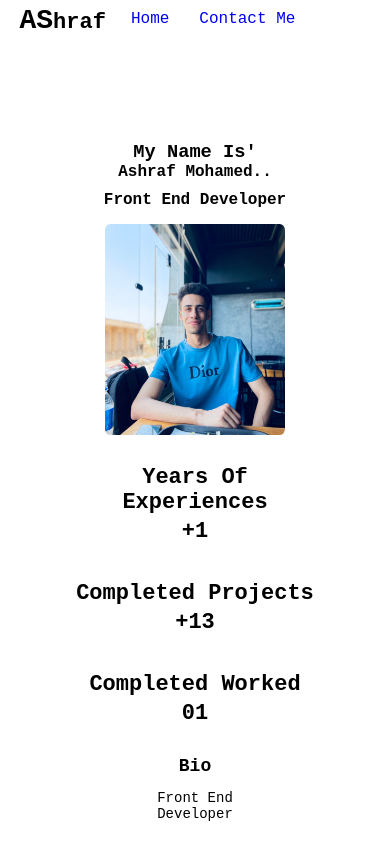
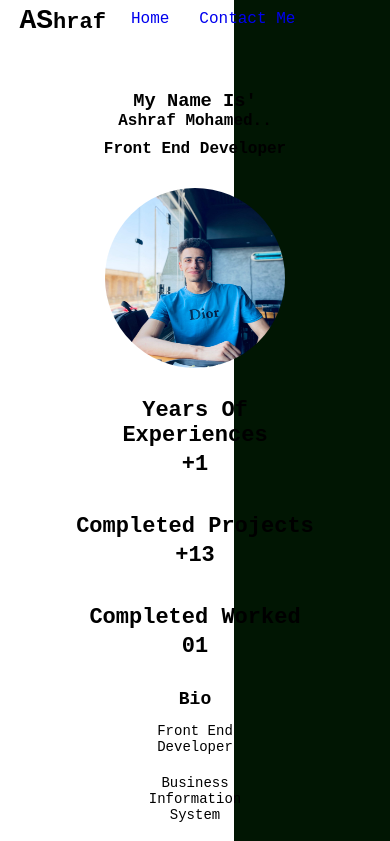
Before and after one commit to ashrafmo-1/ashrafmohamed-1_Protfolio, a React (Create React App) app: page / in a window 390 px wide. Shown: the top 841 px of the page. Built offline with nearby package versions, Linux system fonts and the light colour scheme; some icons are missing.

Commit message:
edit theme

```diff
--- a/src/App.css
+++ b/src/App.css
@@ -123,9 +123,10 @@
 /* start header */
 .homeContent {
     display: flex;
-    justify-content: space-between;
+    justify-content: space-around;
     align-items: center;
-    padding-top: 100px;
+    position: relative;
+    transform: translateY(25%);
 
     /* information photo and social links */
     .informationAndSocial{
@@ -177,6 +178,7 @@
 
 @media(max-width: 1050px) {
     .homeContent {
+        transform: translateY(40%);
         .informationAndSocial{
             :nth-child(2){
                 font-size: 1rem;
@@ -211,6 +213,8 @@
 
 @media(max-width:500px) {
     .homeContent {
+        transform: translateY(5%);
+        padding-bottom: 40px;
         display: grid;
         justify-content: center;
         margin-bottom: 30px;
@@ -249,7 +253,9 @@
 
 .portfolioImage {
     width: 300px;
+    height: 300px;
     border-radius: 3%;
+    margin-top: 30px;
     position: relative;
     left: 50%;
     top: 50%;
@@ -260,12 +266,14 @@
 @media(max-width: 1050px) {
     .portfolioImage {
         width: 250px;
+        height: 250px;
     }
 }
 
 @media(max-width: 831px) {
     .portfolioImage {
         width: 180px;
+        height: 180px;
         display: block;
     }
 }
--- a/src/Pages/Contact.jsx
+++ b/src/Pages/Contact.jsx
@@ -39,27 +39,27 @@ export const Contact = () => {
                         <div className={'talk'}>
                             <h3 className={'headerSec'}>talk to my</h3>
                             <div className="contacts">
-                                <a className={'social'} href={'https://www.facebook.com/ASHRAFMoOoHAMED'}>
+                                <a target={"_blank"} className={'social'} href={'https://www.facebook.com/ASHRAFMoOoHAMED'}>
                                     > <button className={'btn'}> facebook </button>
                                 </a>
 
-                                <a className={'social'} href={'mailto:ashrafmohamed1176@gmail.com'}>
+                                <a target={"_blank"} className={'social'} href={'mailto:ashrafmohamed1176@gmail.com'}>
                                     > <button className={'btn'}>email</button>
                                 </a>
 
-                                <a className={'social'} href={'https://api.whatsapp.com/send/?phone=%2B201007481557&text&type=phone_number&app_absent=0'}>
+                                <a target={"_blank"} className={'social'} href={'https://api.whatsapp.com/send/?phone=%2B201007481557&text&type=phone_number&app_absent=0'}>
                                     > <button className={'btn'}>whatsApp</button>
                                 </a>
 
-                                <a className={'social'} href={'https://github.com/ashrafmo-1'}>
+                                <a target={"_blank"} className={'social'} href={'https://github.com/ashrafmo-1'}>
                                     > <button className={'btn'}>github</button>
                                 </a>
 
-                                <a className={'social'} href={'/'}>
+                                <a target={"_blank"} className={'social'} href={'/'}>
                                     > <button className={'btn'}>discord</button>
                                 </a>
 
-                                <a className={'social'} href={'https://www.linkedin.com/in/ashraf-mohamed-b931a7236'}>
+                                <a target={"_blank"} className={'social'} href={'https://www.linkedin.com/in/ashraf-mohamed-b931a7236'}>
                                     > <button className={'btn'}>linkedIn</button>
                                 </a>
 
--- a/src/Pages/Home.jsx
+++ b/src/Pages/Home.jsx
@@ -8,6 +8,7 @@ export default function Home() {
   return (
       <>
     <div className="containerFromCOmp" style={{ minHeight: "calc(100vh)" }}>
+        <div className={'bgc'} style={{width: '40%', minHeight: "calc(100vh)", position: 'absolute', zIndex: '0', background: '#011603', top: '0', right: '0'}}></div>
       <div className="homeContent">
           <BioAndInfo />
           <InfoAndSocila />
--- a/src/components/Nav.jsx
+++ b/src/components/Nav.jsx
@@ -4,8 +4,8 @@ import DarkMood from "./MoodCanger/DarkMood";
 
 function Nav() {
   return (
-    <div className="container">
-      <div className="navgation">
+    <div className="container" >
+      <div className="navgation" style={{zIndex: '99', position: 'relative'}}>
         <div className="left">
           <h6 className={'nameSite'}><span>AS</span>hraf</h6>
           <nav> <Link to={"/"} className="link">
--- a/src/components/home/Info&social.jsx
+++ b/src/components/home/Info&social.jsx
@@ -2,11 +2,11 @@ import myImage from "../../assets/image/cv.jpg";
 
 const InfoAndSocila = () => {
     return(
-        <div className="informationAndSocial">
+        <div className="informationAndSocial" style={{zIndex: '99'}}>
             <h3 className={'headering'}>my name is'</h3>
             <h2>ashraf mohamed..</h2>
             <h4 style={{marginBottom: '15px'}}>front end developer</h4>
-            <img src={myImage} alt="i`am" className="portfolioImage" />
+            <img src={myImage} alt="i`am" className="portfolioImage" style={{borderRadius:"50%"}} />
         </div>
     )
 }
--- a/src/components/home/WorkInfo.jsx
+++ b/src/components/home/WorkInfo.jsx
@@ -1,6 +1,6 @@
 const WorkInfo = () => {
     return(
-        <div className={'workinfo'}>
+        <div className={'workinfo'} style={{zIndex: '99'}}>
             <div className={'experiences'}>
                 <h3>years of experiences</h3>
                 <h4>+1</h4>
```
Lines whose indentation alone changed are shown as unchanged.
